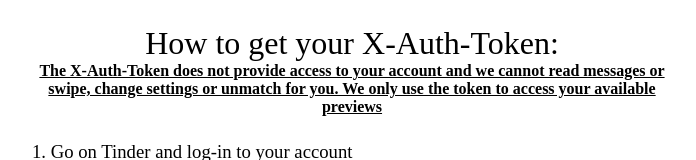
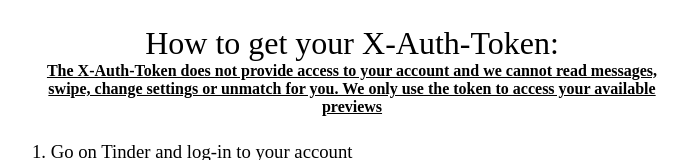
Before and after one commit to EnricoSpagnoli/TinderLikes, a website: page public/views/howto.html in a window 1280 px wide. Shown: the top 160 px of the page, without its empty margins (288-984 px from the left). Drawn offline with Linux system fonts and the light colour scheme; files that its build step writes are made by us from their sources.

Commit message:
Bad sentence pt.2

```diff
--- a/public/views/howto.html
+++ b/public/views/howto.html
@@ -11,7 +11,7 @@
 </head>
 <body>
     <h1 style="margin-top: 25px;">How to get your X-Auth-Token:</h1>
-    <h4>The X-Auth-Token does not provide access to your account and we cannot read messages or swipe, change settings or unmatch for you. We only use the token to access your available previews</h4>
+    <h4>The X-Auth-Token does not provide access to your account and we cannot read messages, swipe, change settings or unmatch for you. We only use the token to access your available previews</h4>
     <div id="steps">
         <div>
             <h3>1. Go on Tinder and log-in to your account</h3>
```
